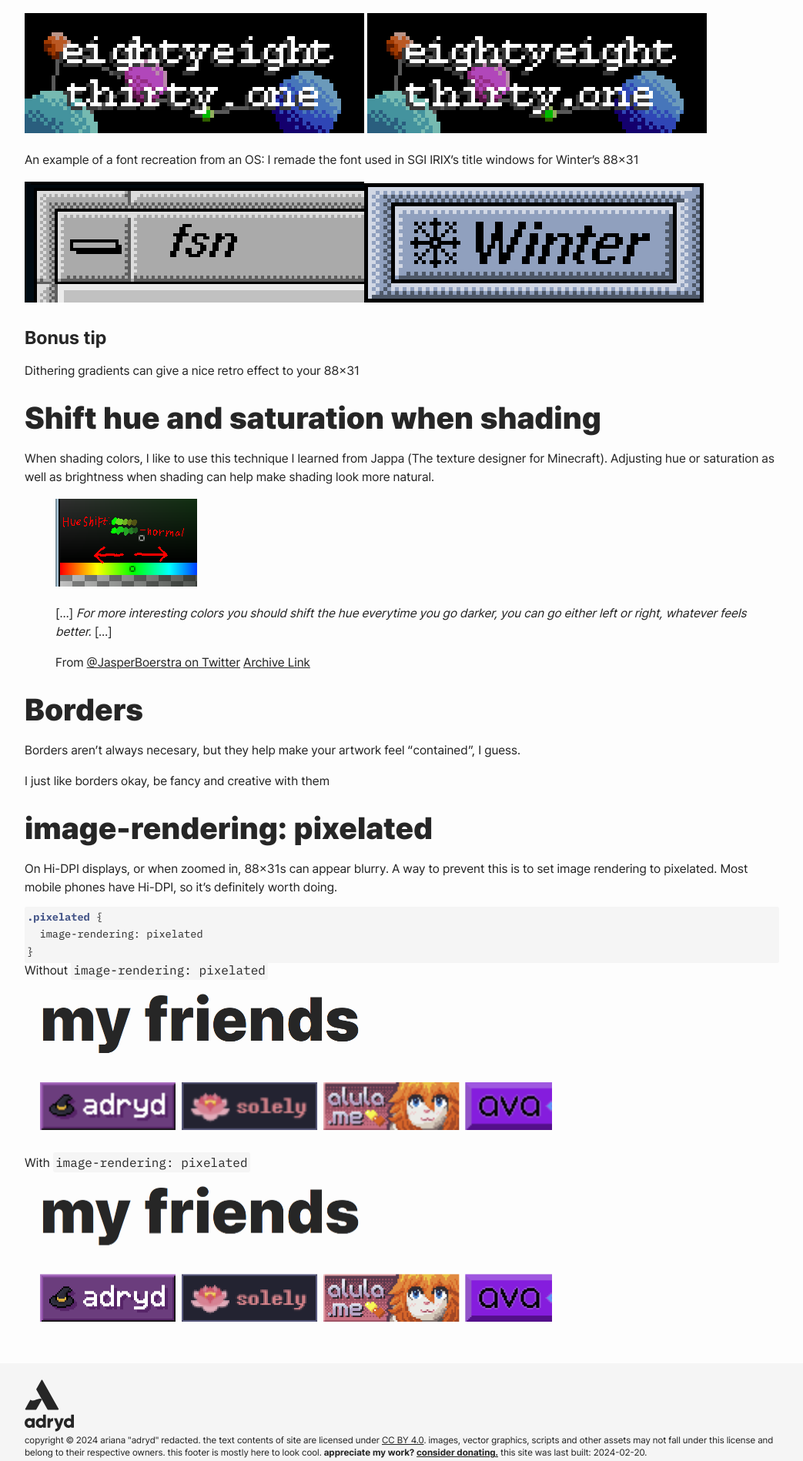
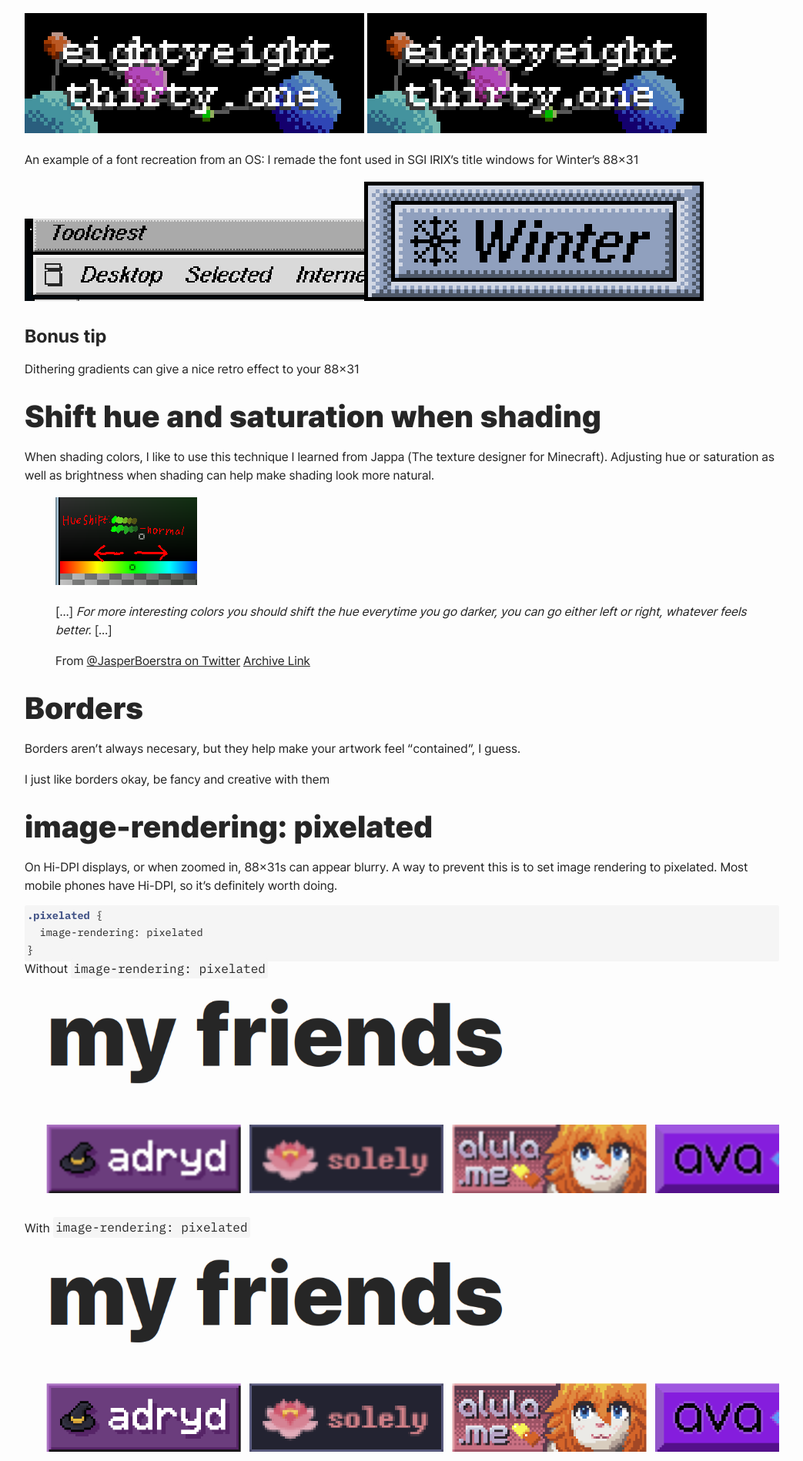
Before and after one commit to adryd325/website, a Jekyll site: the page built from _posts/2024-02-19-88x31-notes.md, in a window 1280 px wide. Shown: the part 487-2385 px from the top of the page at 77% size, without its empty margins (118-1161 px from the left). Built offline with Jekyll 4.4.1, drawn with Linux system fonts in a browser that asks for light colours.

Commit message:
88x31 notes: better sgi irix example and image compatibility with browsers that dont have srcset

````diff
--- a/_posts/2024-02-19-88x31-notes.md
+++ b/_posts/2024-02-19-88x31-notes.md
@@ -35,7 +35,7 @@ If using rendered fonts (OS rendering or image editor rendering), it may be wort
 
 An example of a font recreation from an OS: I remade the font used in SGI IRIX's title windows for Winter's 88x31
 
-<img src="/static/pages/88x31-notes-sgi-irix.png" class="pixelated scaled"><img src="/static/buttons/winter.png" class="pixelated scaled">
+<img src="/static/pages/88x31-notes-sgi-irix2.png" class="pixelated scaled"><img src="/static/buttons/winter.png" class="pixelated scaled">
 
 ### Bonus tip
 Dithering gradients can give a nice retro effect to your 88x31
@@ -65,7 +65,7 @@ On Hi-DPI displays, or when zoomed in, 88x31s can appear blurry. A way to preven
 }
 ```
 Without `image-rendering: pixelated`
-<img srcset="/static/pages/88x31-notes-badges-blurry.png 2x">
+<img srcset="/static/pages/88x31-notes-badges-blurry.png 2x" src="/static/pages/88x31-notes-badges-blurry.png">
 
 With `image-rendering: pixelated`
-<img srcset="/static/pages/88x31-notes-badges-pixelated.png 2x">
+<img srcset="/static/pages/88x31-notes-badges-pixelated.png 2x" src="/static/pages/88x31-notes-badges-pixelated.png">
````
Also changed, not shown: static/pages/88x31-notes-sgi-irix2.png (added).
